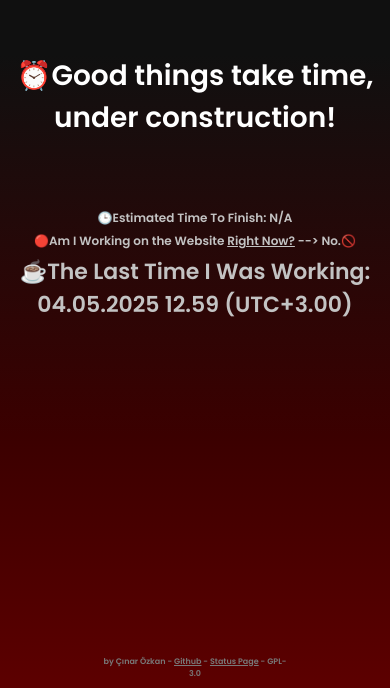
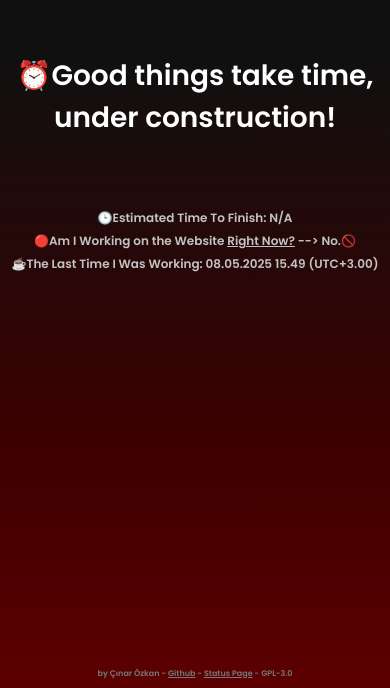
Before and after one commit to cinarozkan/cinarozkan.com, a plain HTML site: page index.html in a window 390 px wide. Shown: the part 156-844 px from the top of the page. Drawn offline with Linux system fonts and the light colour scheme.

Commit message:
Increased mobile compatibility.

```diff
--- a/script.js
+++ b/script.js
@@ -23,7 +23,7 @@ if (tahminiZaman === 0) {
 }
 
 let LiveWork = 0; // 0 = No, 1 = Yes
-const lastWorkDateTime = "04.05.2025 12.59" // Input last work time and date. Only visible if LiveWork = 0. Format: DD.MM.YYYY HH:MM (UTC+3.00)
+const lastWorkDateTime = "08.05.2025 15.49" // Input last work time and date. Only visible if LiveWork = 0. Format: DD.MM.YYYY HH:MM (UTC+3.00)
 if (LiveWork === 0) {
     document.getElementById("LiveWork").innerHTML = '🔴Am I Working on the Website <span class="Underline">Right Now?</span> --> No.🚫';
     document.getElementById("lastWorkTime").innerHTML = "☕The Last Time I Was Working: " + lastWorkDateTime + " (UTC+3.00)";
--- a/style.css
+++ b/style.css
@@ -53,6 +53,9 @@ body {
     transform: translateX(-50%);
     text-align: center;
     font-size: 16px;
+    white-space: nowrap;
+    overflow: hidden;
+    text-overflow: ellipsis;
 }
 
 .altMetin a {
@@ -67,13 +70,29 @@ body {
     text-align: center;
 }
 
+.randomYazi, .LiveWork, .tahminiZamanMetin {
+    word-break: break-word;
+    overflow-wrap: break-word;
+    text-align: center;
+    max-width: 100%;
+}
+
+/* The Last Time I Was Working: */
+.lastWorkTime {
+    margin: 0px;
+    color: rgb(195, 195, 195);
+    font-size: 22px;
+    text-align: center;
+}
+
+/* Always put on the buttom. */
 @media (max-width: 600px) {
     .randomYazi {
         font-size: 28px;
         text-align: center;
     }
 
-    .tahminiZamanMetin, .LiveWork {
+    .tahminiZamanMetin, .LiveWork, .lastWorkTime {
         font-size: 12px;
     }
 
@@ -84,17 +103,3 @@ body {
         text-align: center;
     }
 }
-
-.randomYazi, .LiveWork, .tahminiZamanMetin {
-    word-break: break-word;
-    overflow-wrap: break-word;
-    text-align: center;
-    max-width: 100%;
-}
-
-.lastWorkTime {
-    margin: 0px;
-    color: rgb(195, 195, 195);
-    font-size: 22px;
-    text-align: center;
-}
```
Also changed, not shown: 1 other file.
